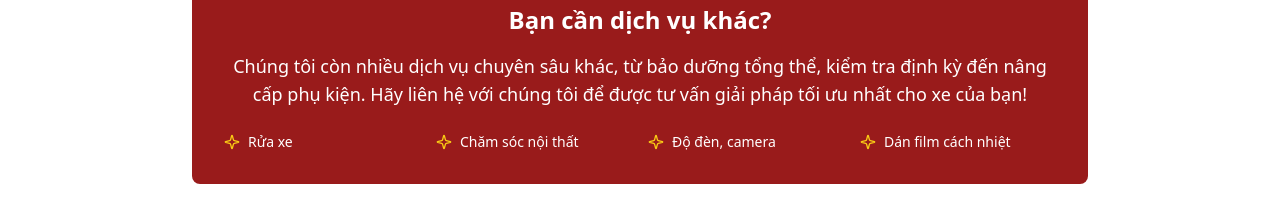
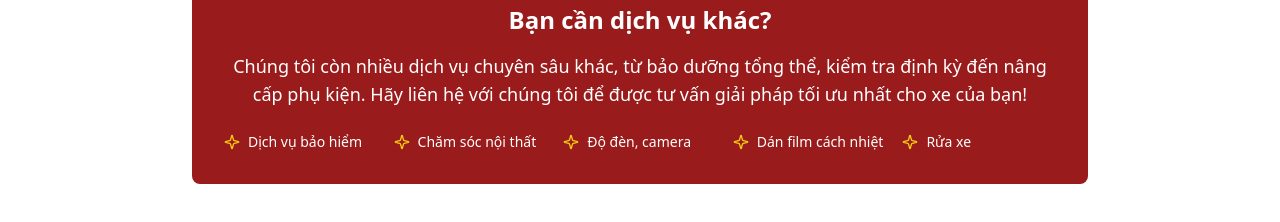
Before and after one commit to ntvinh2005/vinhnguyen-auto-repair-garage-web, a React (Vite) app: page / in a window 1280 px wide. Shown: the part 2860-3082 px from the top of the page. Built offline with nearby package versions, Linux system fonts and the light colour scheme; no server answers; the HTML template or start-up script is replaced by a standard one.

Commit message:
feat: Add new service in footer

```diff
--- a/src/components/Footer.tsx
+++ b/src/components/Footer.tsx
@@ -81,6 +81,8 @@ const Footer = () => {
               <li>Sơn & Thân vỏ</li>
               <li>Sửa chữa động cơ</li>
               <li>Tư vấn & kiểm tra tổng quát</li>
+              <li>Dịch vụ bảo hiểm thân vỏ</li>
+              <li>Bảo hiểm trách nhiệm dân sự</li>
               <li>Rửa xe & chăm sóc nội thất</li>
             </ul>
           </div>
--- a/src/components/Services.tsx
+++ b/src/components/Services.tsx
@@ -218,9 +218,9 @@ export default function Services() {
               thể, kiểm tra định kỳ đến nâng cấp phụ kiện. Hãy liên hệ với chúng
               tôi để được tư vấn giải pháp tối ưu nhất cho xe của bạn!
             </p>
-            <div className="grid grid-cols-2 md:grid-cols-4 gap-4 text-sm">
+            <div className="grid grid-cols-2 md:grid-cols-5 gap-4 text-sm">
               <div className="flex items-center gap-2">
-                <Sparkle className="w-4 h-4 text-yellow-400" /> Rửa xe
+                <Sparkle className="w-4 h-4 text-yellow-400" /> Dịch vụ bảo hiểm
               </div>
               <div className="flex items-center gap-2">
                 <Sparkle className="w-4 h-4 text-yellow-400" /> Chăm sóc nội
@@ -232,6 +232,9 @@ export default function Services() {
               <div className="flex items-center gap-2">
                 <Sparkle className="w-4 h-4 text-yellow-400" /> Dán film cách
                 nhiệt
+              </div>
+              <div className="flex items-center gap-2">
+                <Sparkle className="w-4 h-4 text-yellow-400" /> Rửa xe
               </div>
             </div>
           </div>
```
